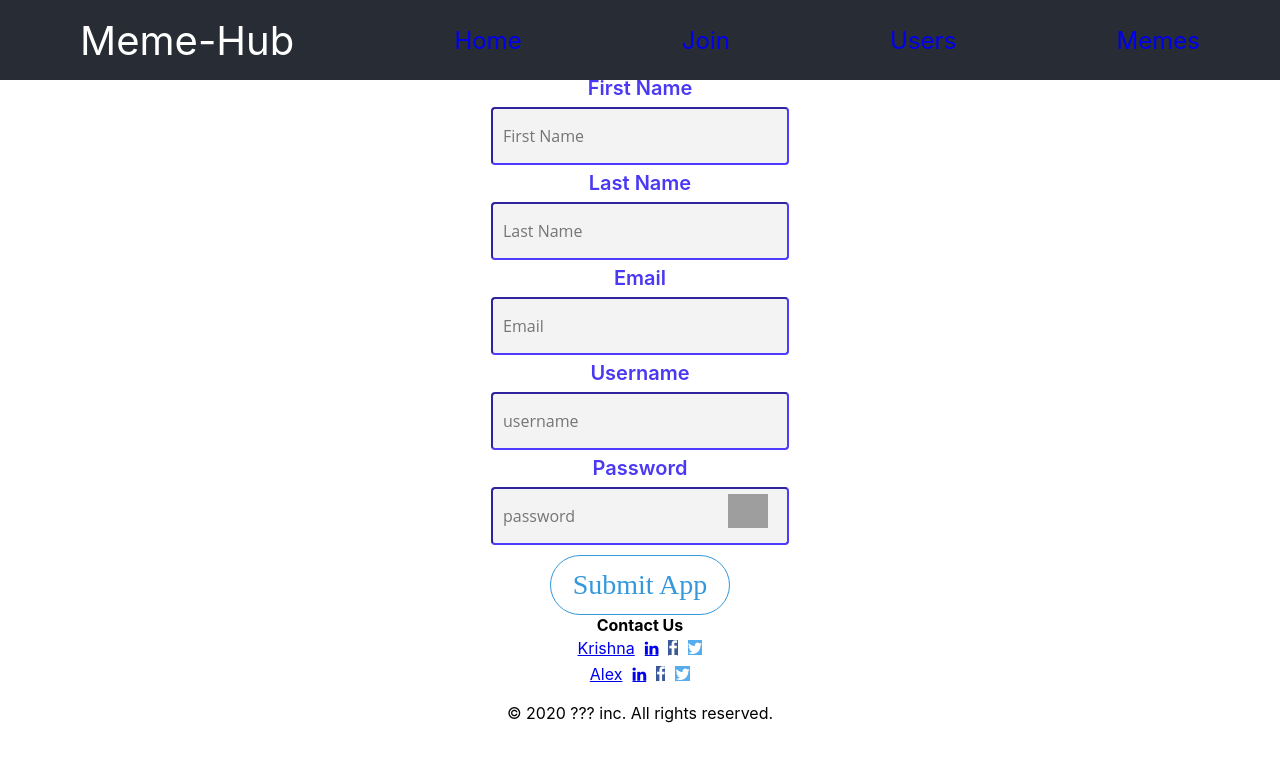
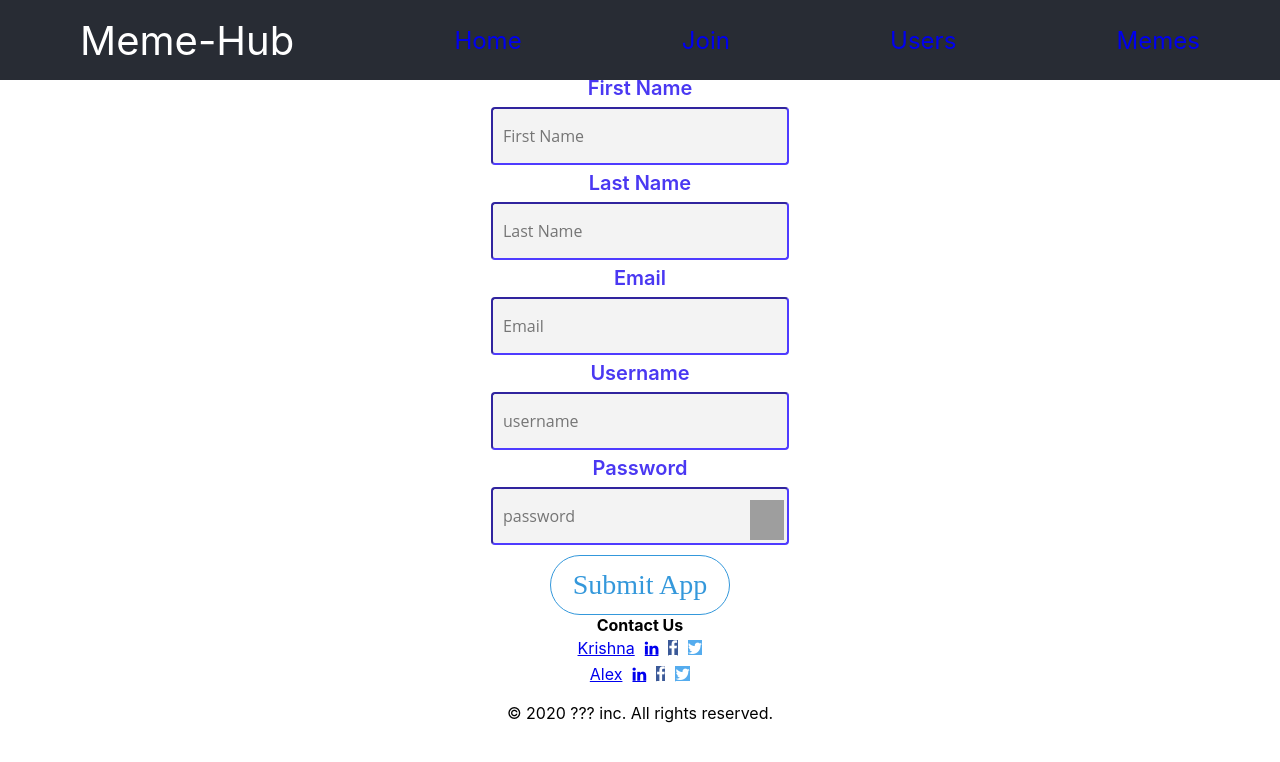
Before and after one commit to krishnakpandian/memehub, a React (Create React App) app: page /join in a window 1280 px wide. Shown: the top 762 px of the page. Built offline with nearby package versions, Linux system fonts and the light colour scheme; no server answers; grey boxes are pictures that could not be loaded.

Commit message:
made eye scalable with id tags

```diff
--- a/src/Components/Join/Join.js
+++ b/src/Components/Join/Join.js
@@ -154,7 +154,8 @@ class Join extends Component {
                 <div class= "error">
                     {this.state.password_error}
                 </div>
-                <div class = "password">
+                <div class = "password" id="password">
+
                     <input
                         class="medium"
                         type={this.state.hidden ? "password" : "text"}
@@ -163,9 +164,10 @@ class Join extends Component {
                         onChange={this.handleChange}
                         placeholder="password"
                         maxlength="100"
+                        id="input"
                     />
-                { !this.state.hidden && <img class ="eye" src =  { eye_open } onClick={this.toggleShow} alt ="error"/> }
-                { this.state.hidden && <img class ="eye" src =  { eye_close } onClick={this.toggleShow} alt ="error"/> }
+                    { !this.state.hidden && <img id = "img" class ="eye" src =  { eye_open } onClick={this.toggleShow} alt ="error"/> }
+                    { this.state.hidden && <img id = "img" class ="eye" src =  { eye_close } onClick={this.toggleShow} alt ="error"/> }
 
                 </div>
             </div>
--- a/src/Components/Join/Join.scss
+++ b/src/Components/Join/Join.scss
@@ -69,4 +69,30 @@
         height: 60px;
         width: 180px;
     }
+    #password {
+        display: flex;
+        flex-direction: row;
+        align-items: center;
+        overflow: visible;
+        position: relative;
+    }
+    #input {
+        height: 54px;
+        width: 274px;
+        padding: 0px 10px;
+        font-size: 16px;
+        font-family: "Open Sans", sans-serif;
+        background-color: #f3f3f3;
+        border-radius: 4px;
+        margin-top: 10px;
+        transition: all 250ms ease-in-out;
+        border-color: #4A38F2;
+    }
+    #img {
+        position:absolute;
+        bottom:5px;
+        right:5px;
+        width:34px;
+        height:40px;
+    }
 }
```
Lines whose indentation alone changed are shown as unchanged.
